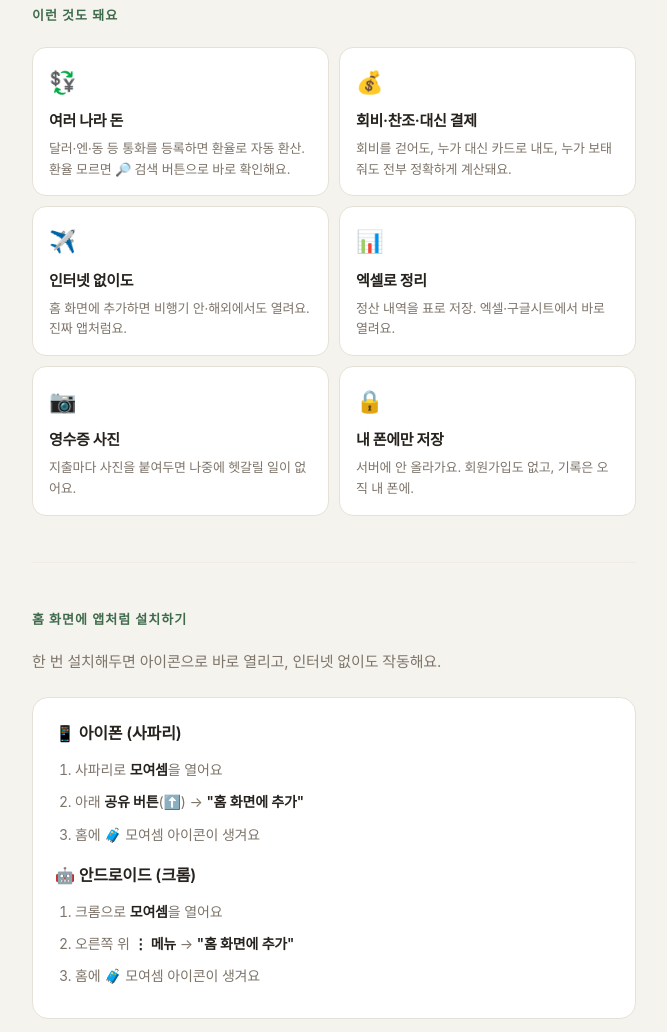
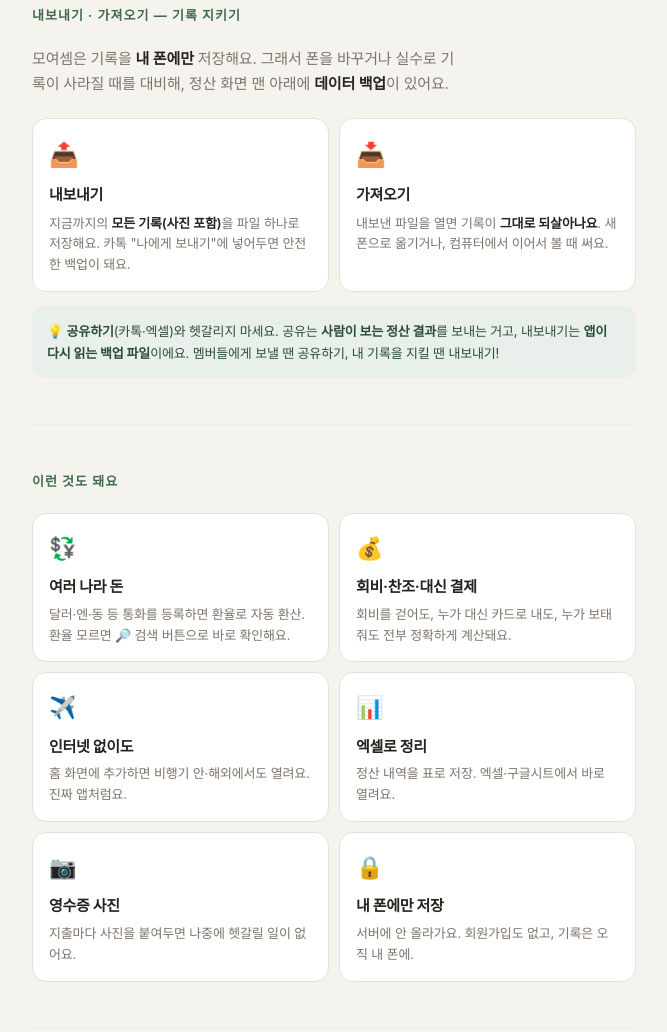
Before and after one commit to Dahyeonjang/moa, a plain HTML site: page guide.html in a window 1280 px wide. Shown: the part 860-1892 px from the top of the page, without its empty margins (306-973 px from the left). Drawn offline with Linux system fonts and the light colour scheme.

Commit message:
설명서: 내보내기·가져오기 설명 추가 (공유하기와의 차이 팁 포함)

```diff
--- a/guide.html
+++ b/guide.html
@@ -51,6 +51,19 @@
   .step .body { flex: 1; }
   .step .body p { margin-top: 3px; font-size: 14px; }
   .step .body .hi { color: var(--accent); font-weight: 600; }
+
+  /* 내보내기·가져오기 */
+  .backup-row { display: grid; grid-template-columns: 1fr 1fr; gap: 10px; }
+  @media (max-width: 460px) { .backup-row { grid-template-columns: 1fr; } }
+  .backup-card { background: var(--card); border: 1px solid var(--line); border-radius: 14px; padding: 16px; }
+  .backup-card .bu-ic { font-size: 24px; }
+  .backup-card h4 { font-size: 15px; font-weight: 700; margin: 8px 0 5px; letter-spacing: -0.02em; }
+  .backup-card p { font-size: 13px; line-height: 1.6; }
+  .tip {
+    margin-top: 14px; background: var(--accent-soft); border-radius: 12px;
+    padding: 14px 15px; font-size: 13px; line-height: 1.7; color: var(--brand-ink);
+  }
+  .tip strong { color: var(--brand-ink); font-weight: 700; }
 
   /* 기능 카드 */
   .feat { display: grid; grid-template-columns: 1fr 1fr; gap: 10px; }
@@ -116,6 +129,24 @@
     </section>
 
     <section>
+      <h2>내보내기 · 가져오기 — 기록 지키기</h2>
+      <p class="lead">모여셈은 기록을 <strong>내 폰에만</strong> 저장해요. 그래서 폰을 바꾸거나 실수로 기록이 사라질 때를 대비해, 정산 화면 맨 아래에 <strong>데이터 백업</strong>이 있어요.</p>
+      <div class="backup-row">
+        <div class="backup-card">
+          <div class="bu-ic">📤</div>
+          <h4>내보내기</h4>
+          <p>지금까지의 <strong>모든 기록(사진 포함)</strong>을 파일 하나로 저장해요. 카톡 "나에게 보내기"에 넣어두면 안전한 백업이 돼요.</p>
+        </div>
+        <div class="backup-card">
+          <div class="bu-ic">📥</div>
+          <h4>가져오기</h4>
+          <p>내보낸 파일을 열면 기록이 <strong>그대로 되살아나요</strong>. 새 폰으로 옮기거나, 컴퓨터에서 이어서 볼 때 써요.</p>
+        </div>
+      </div>
+      <p class="tip">💡 <strong>공유하기</strong>(카톡·엑셀)와 헷갈리지 마세요. 공유는 <strong>사람이 보는 정산 결과</strong>를 보내는 거고, 내보내기는 <strong>앱이 다시 읽는 백업 파일</strong>이에요. 멤버들에게 보낼 땐 공유하기, 내 기록을 지킬 땐 내보내기!</p>
+    </section>
+
+    <section>
       <h2>이런 것도 돼요</h2>
       <div class="feat">
         <div class="card"><div class="ic">💱</div><h4>여러 나라 돈</h4><p>달러·엔·동 등 통화를 등록하면 환율로 자동 환산. 환율 모르면 🔎 검색 버튼으로 바로 확인해요.</p></div>
```
